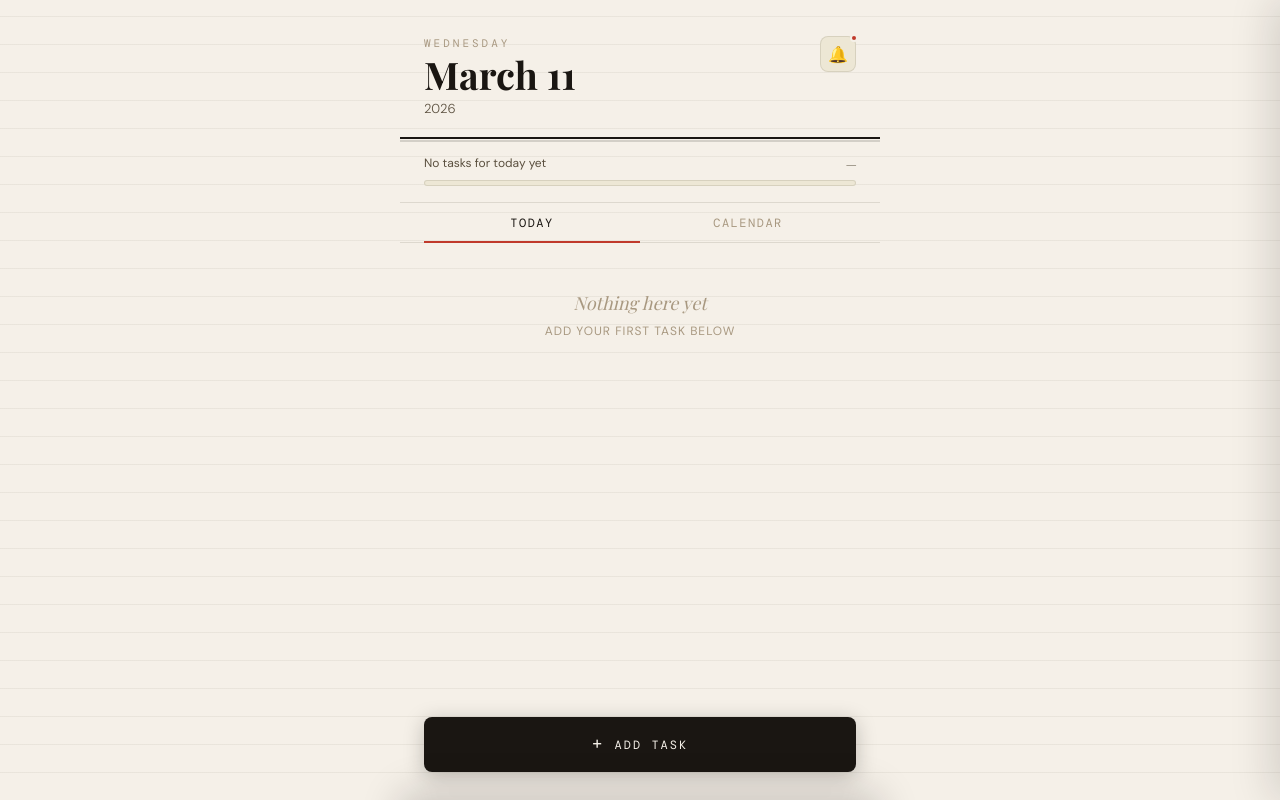
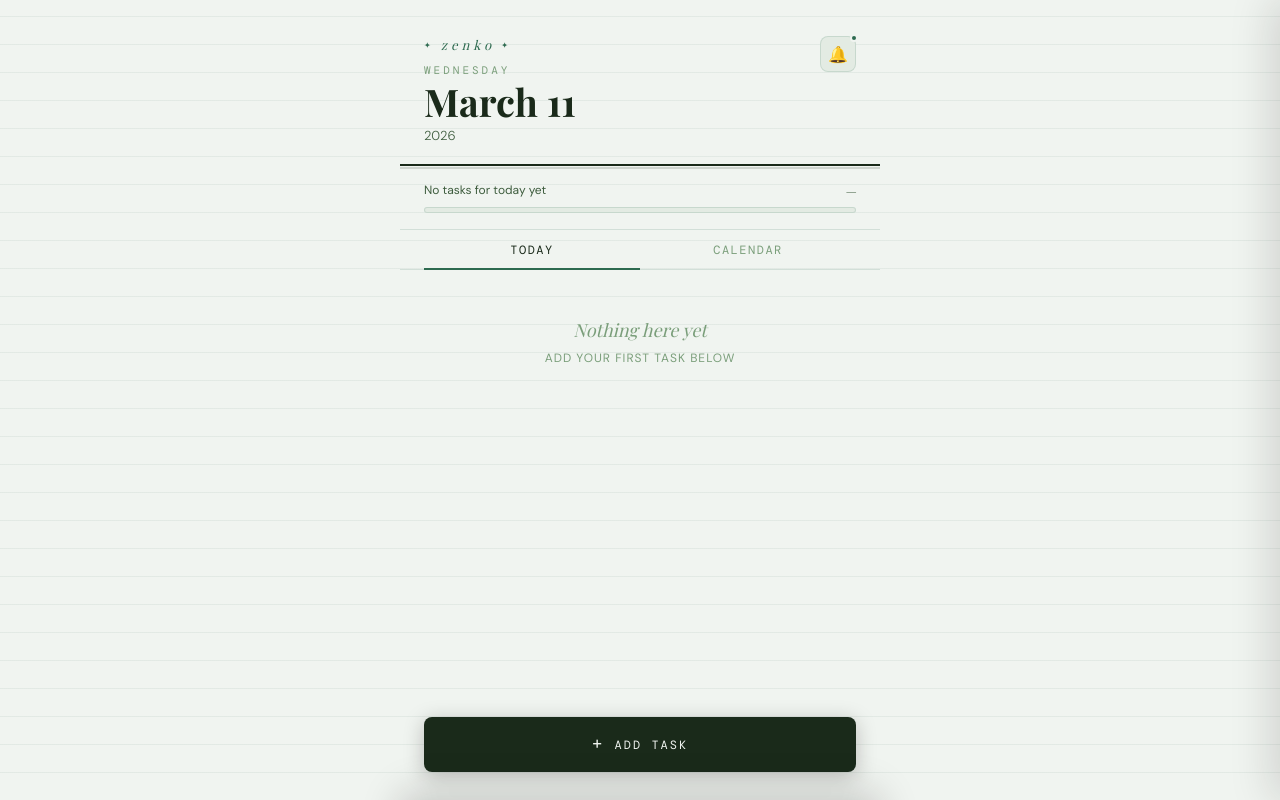
Before and after one commit to Adarsh979/PT-Manager, a plain HTML site: page index.html in a window 1280 px wide. Drawn offline with nearby package versions, Linux system fonts and the light colour scheme; a web font is replaced by a local one.

Commit message:
Add files via upload

```diff
--- a/index.html
+++ b/index.html
@@ -3,29 +3,29 @@
 <head>
 <meta charset="UTF-8">
 <meta name="viewport" content="width=device-width, initial-scale=1.0, viewport-fit=cover">
-<meta name="theme-color" content="#1a1612">
+<meta name="theme-color" content="#1a2a1a">
 <meta name="apple-mobile-web-app-capable" content="yes">
 <meta name="apple-mobile-web-app-status-bar-style" content="black-translucent">
-<meta name="apple-mobile-web-app-title" content="Today">
-<meta name="description" content="A minimal personal task manager">
+<meta name="apple-mobile-web-app-title" content="Zenko">
+<meta name="description" content="Zenko — a calm, focused task manager">
 <link rel="manifest" href="manifest.json">
 <link rel="apple-touch-icon" href="icons/icon-192.png">
-<title>Today — Task Manager</title>
+<title>Zenko</title>
 <link href="https://fonts.googleapis.com/css2?family=Playfair+Display:ital,wght@0,400;0,700;1,400&family=DM+Sans:wght@300;400;500&family=DM+Mono:wght@400;500&display=swap" rel="stylesheet">
 <style>
   *, *::before, *::after { box-sizing: border-box; margin: 0; padding: 0; }
 
   :root {
-    --paper: #f5f0e8;
-    --paper-dark: #ede7d5;
-    --ink: #1a1612;
-    --ink-soft: #5a4f3e;
-    --ink-faint: #a89880;
-    --accent: #c0392b;
-    --accent-light: #e8c4bf;
+    --paper: #f0f4f0;
+    --paper-dark: #e3ebe3;
+    --ink: #1a2a1a;
+    --ink-soft: #3d5c3d;
+    --ink-faint: #7a9e7a;
+    --accent: #2d6a4f;
+    --accent-light: #b7e4c7;
     --green: #2d6a4f;
     --green-light: #b7e4c7;
-    --line: rgba(90,79,62,0.15);
+    --line: rgba(45,106,79,0.15);
     --safe-top: env(safe-area-inset-top, 0px);
     --safe-bottom: env(safe-area-inset-bottom, 0px);
   }
@@ -42,7 +42,7 @@
     content: '';
     position: fixed;
     inset: 0;
-    background-image: repeating-linear-gradient(0deg, transparent, transparent 27px, rgba(90,79,62,0.07) 27px, rgba(90,79,62,0.07) 28px);
+    background-image: repeating-linear-gradient(0deg, transparent, transparent 27px, rgba(45,106,79,0.07) 27px, rgba(45,106,79,0.07) 28px);
     pointer-events: none;
     z-index: 0;
   }
@@ -54,6 +54,30 @@
     margin: 0 auto;
     padding: 0 0 110px;
     padding-top: var(--safe-top);
+  }
+
+  /* Zenko brand */
+  .zenko-brand {
+    font-family: 'Playfair Display', serif;
+    font-size: 13px;
+    font-style: italic;
+    letter-spacing: 4px;
+    color: var(--accent);
+    text-transform: lowercase;
+    margin-bottom: 10px;
+    display: flex;
+    align-items: center;
+    gap: 6px;
+  }
+  .zenko-brand::before {
+    content: '✦';
+    font-size: 8px;
+    font-style: normal;
+  }
+  .zenko-brand::after {
+    content: '✦';
+    font-size: 8px;
+    font-style: normal;
   }
 
   /* Header */
@@ -348,6 +372,7 @@
 
 <div class="app">
   <div class="header">
+    <div class="zenko-brand">Zenko</div>
     <div class="date-label" id="header-dayname"></div>
     <div class="date-title" id="header-date"></div>
     <div class="date-sub" id="header-sub"></div>
```
Also changed, not shown: icon-192.png, icon-512.png, manifest.json.
